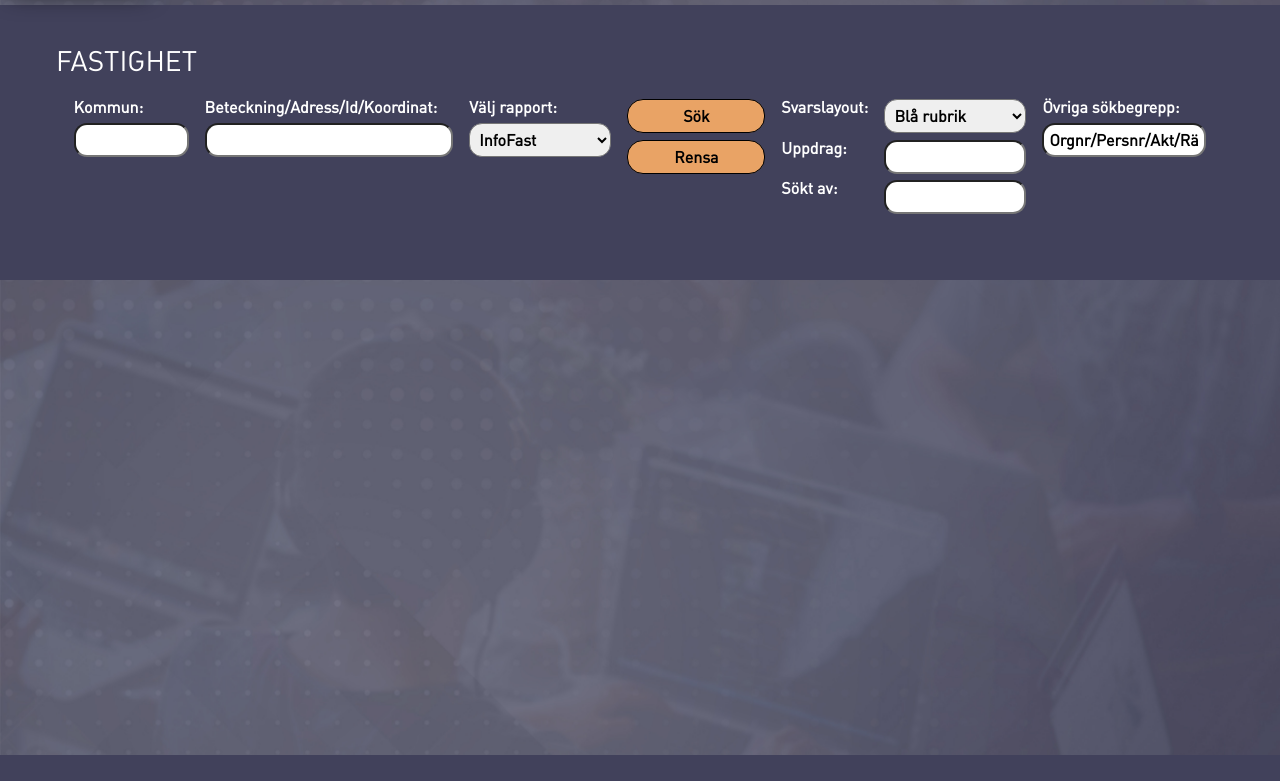
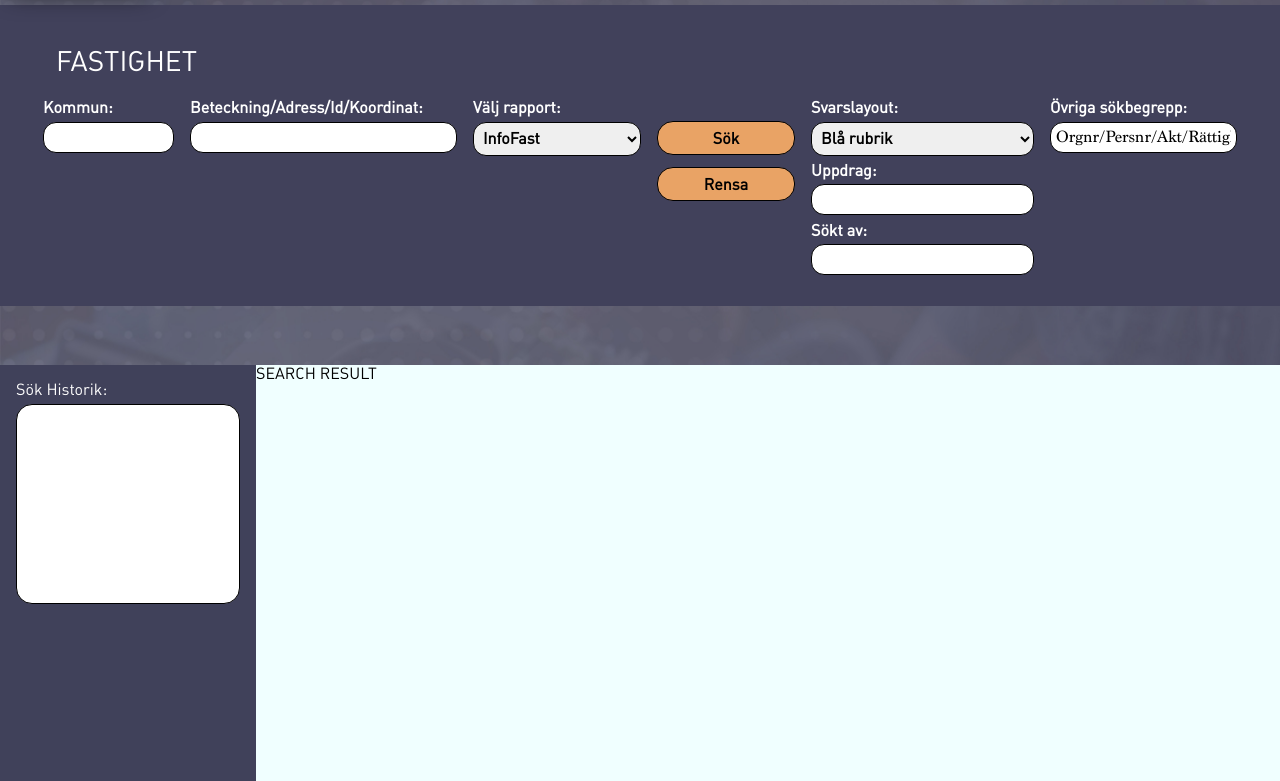
Before and after one commit to hakantas212/infotrader, a plain HTML site: page search-fastighet.html in a window 1280 px wide. Shown: the part 179-960 px from the top of the page. Drawn offline with Linux system fonts and the light colour scheme; some packages are replaced by stand-ins of ours.

Commit message:
search fastighet

```diff
--- a/assets/css/services.css
+++ b/assets/css/services.css
@@ -149,7 +149,7 @@
 .search-fastighet {
   background: #40415a url(../images/bgvfcdsdfg.jpg) no-repeat 0 0;
   background-size: cover;
-  min-height: 840px;
+  min-height: 450px;
 }
 
 
@@ -196,12 +196,14 @@ top: 250%;
 left: 50%;
 border: 1px solid #000;
 transform: translate(-50%, -25%);
+font-family: "marionregular", sans-serif;
 }
 
 .sok-tips-popup h2 {
   font-weight: normal;
   font-size: 1.2em;
   margin-bottom: 1em;
+  font-family: "dinregular", sans-serif !important;
 }
 
 .popup-close {
@@ -228,6 +230,7 @@ transform: translate(-50%, -25%);
     border-radius: 1em;
     border: 1px solid #000;
     cursor: pointer;
+    font-family: "dinregular", sans-serif !important;
 }
 
 .form-group {
@@ -242,29 +245,82 @@ transform: translate(-50%, -25%);
   padding: 1em;
 }
 
+form#sok_form input, select {
+  margin-top: 0.4em;
+  font-family: "marionregular", sans-serif;
+}
+
 input, select {
   color: #000 !important;
   padding: 5px;
   border-radius: 13px;
   width: 100%;
-  margin-bottom:0.4em
+  margin-bottom:0.4em;
+  border: 1px solid #000;
 }
 
-.second-search-section input, select {
+/* .second-search-section input, select {
   float: right;
   width: 142px;
+} */
+
+.second-search-section span {
+  margin-top: -10px !important;
 }
+
 .button-container {
   display: flex;
   flex-direction: column;
-}
-
-.button-container input {
-
+  margin-top: 15px;
 }
 
 
 .form-group span {
   padding-right: 1em;
-  padding-bottom: 0.5em;
 }
+
+/*=================================================================
+	SIDEBAR  SÖK HISTORIK / SUBCATEGORIES
+==================================================================*/
+
+.side-bar {
+  background-color: #40415a ;
+  color: #fff;
+  width: 20%;
+  position: absolute;
+  height: 100%;
+
+}
+
+.sok-historik-container {
+  padding: 1em;
+}
+
+.sok-historik {
+  max-width: 400px;
+  width: 100%;
+  min-height: 200px;
+  background-color: #fff;
+  border-radius: 1em;
+  border: 1px solid #000;
+}
+
+.sok-historik-container h2 {
+  padding-bottom: 0.4em;
+}
+
+.second-section {
+  width: 100%;
+  height: 100%;
+}
+
+/*=================================================================
+	SEARCH RESULT
+==================================================================*/
+
+.search-result {
+  width: 80%;
+  background-color: azure;
+  margin-left: 20%;
+  height: 800px;
+}
--- a/search-fastighet.html
+++ b/search-fastighet.html
@@ -184,6 +184,19 @@
 				</div>
 
 			</div>
+			<section class="second-section">
+			<div class="side-bar">
+				<div class="sok-historik-container">
+					<h2>Sök Historik:</h2>
+					<div class="sok-historik">
+
+					</div>
+				</div>
+			</div>
+			<div class="search-result">
+				<h1>SEARCH RESULT</h1>
+			</div>
+			</section>
     </main>
 
 	  <footer id="footer">
@@ -274,27 +287,5 @@
     <script type="text/javascript" src="assets/js/pace.min.js" defer></script>
 	<script type="text/javascript" src="assets/js/main.js" defer></script>
 	<script src="https://maps.googleapis.com/maps/api/js?key=AIzaSyDQxVV5EVdS03vKmhug3Cstbk_AU3zkkIQ&amp;callback=initMap" async="" defer=""></script>
-	<script>
-		function initMap() {
-				var latlng = {lat: 56.1946969, lng: 15.284636299999988};
-				var mapDiv = document.getElementById('map');
-				var map = new google.maps.Map(mapDiv, {
-					center: latlng,
-					zoom: 15
-				});
-				var contentString = '<h6>InfoTrader</h6><p>Direktörspromenaden 3</p><p>372 36 Ronneby</p>'
-				var infowindow = new google.maps.InfoWindow({
-				content: contentString
-				});
-				var marker = new google.maps.Marker({
-				position: latlng,
-				map: map,
-				title: 'Här finns vi!'
-				});
-				marker.addListener('click', function() {
-				infowindow.open(map, marker);
-				});
-			}
-	</script>
   </body>
 </html>
```
Also changed, not shown: 1 other file.
